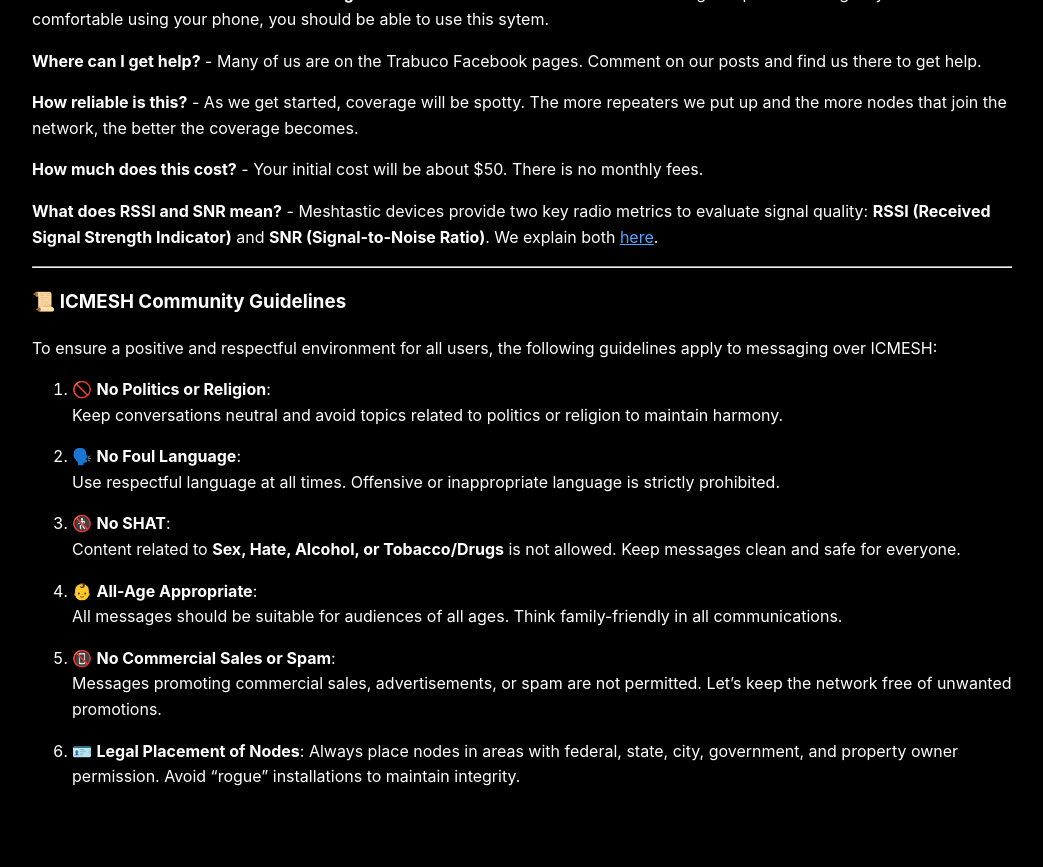
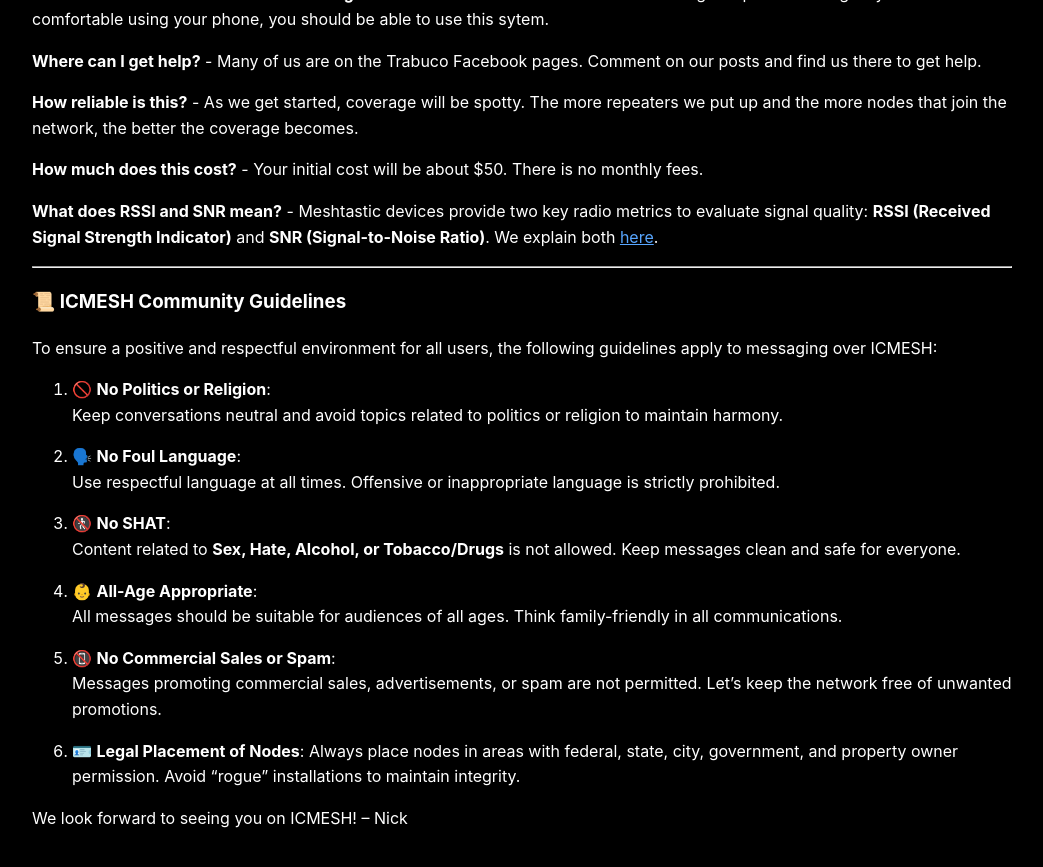
Before and after one commit to opticgroup/icmesh, a Jekyll site: the page built from index.md, in a window 1280 px wide and 900 px high, scrolled down 4201 px. Shown: the top 867 px of the window, without its empty margins (118-1161 px from the left). Built offline with Jekyll 4.4.1, drawn with Linux system fonts in a browser that asks for light colours; our own code applies the rules of GitHub Pages for plain Markdown files.

Commit message:
Update index.md

```diff
--- a/index.md
+++ b/index.md
@@ -107,3 +107,5 @@ To ensure a positive and respectful environment for all users, the following gui
 
 6. 🪪 **Legal Placement of Nodes**:
    Always place nodes in areas with federal, state, city, government, and property owner permission. Avoid "rogue" installations to maintain integrity.
+
+We look forward to seeing you on ICMESH!  -- Nick
```
